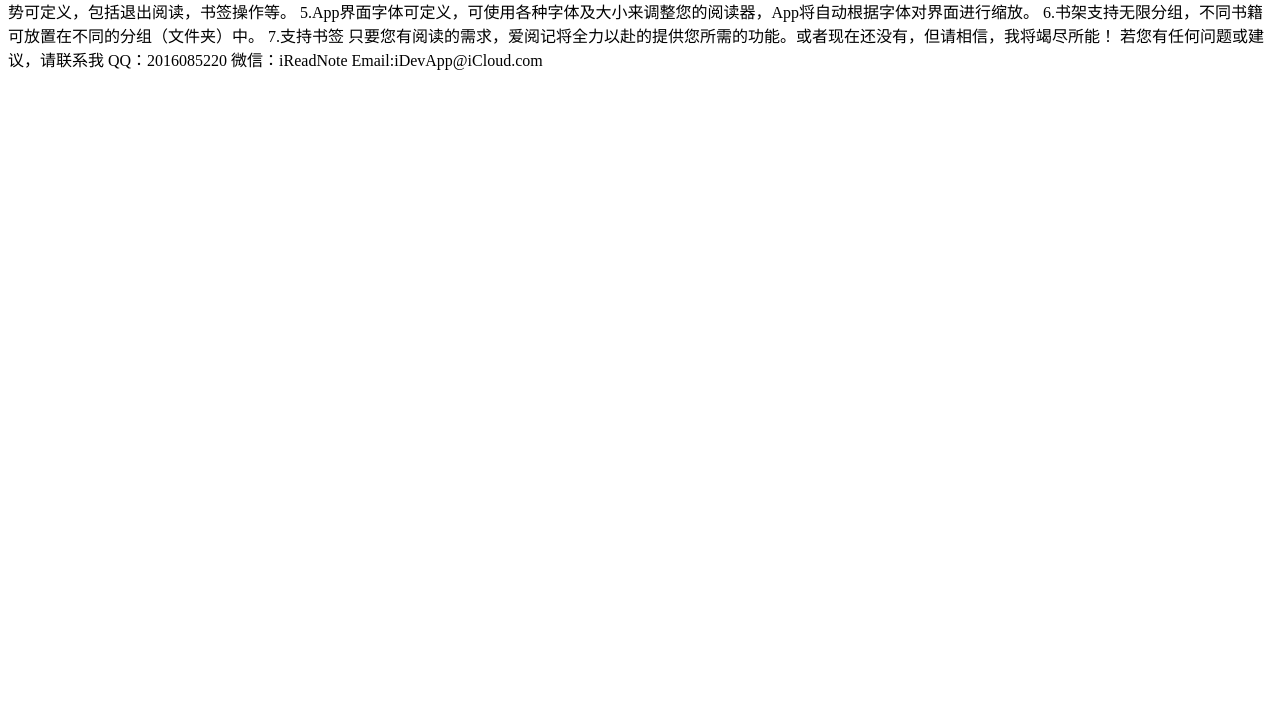
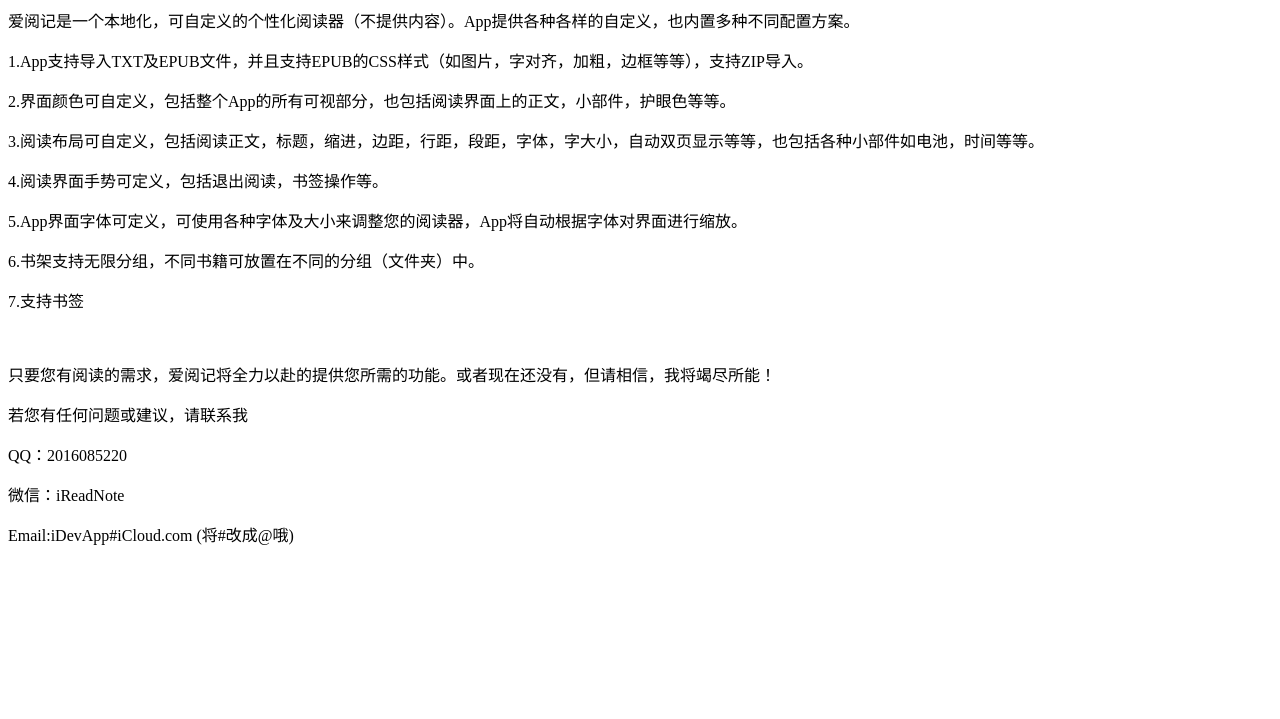
Before and after one commit to JxdDevApp/iReadNote, a plain HTML site: page support.html in a window 1280 px wide. Shown: the part 81-800 px from the top of the page. Drawn offline with Linux system fonts and the light colour scheme.

Commit message:
Update support.html

```diff
--- a/support.html
+++ b/support.html
@@ -1,25 +1,25 @@
+<!DOCTYPE html>
 <html>
-  <body>
-    <title>爱阅记</title>
-    Hi，这是爱阅记的技术支持页面
+<head>
+<meta charset="utf-8">
+<title>爱阅记（高度自定义阅读器）</title>
+</head>
+<body>
+    <h1>Hi，这是爱阅记的技术支持页面</h1>
+    <p>爱阅记是一个本地化，可自定义的个性化阅读器（不提供内容）。App提供各种各样的自定义，也内置多种不同配置方案。</p>
+    <p>1.App支持导入TXT及EPUB文件，并且支持EPUB的CSS样式（如图片，字对齐，加粗，边框等等），支持ZIP导入。</p>
+    <p>2.界面颜色可自定义，包括整个App的所有可视部分，也包括阅读界面上的正文，小部件，护眼色等等。</p>
+    <p>3.阅读布局可自定义，包括阅读正文，标题，缩进，边距，行距，段距，字体，字大小，自动双页显示等等，也包括各种小部件如电池，时间等等。</p>
+    <p>4.阅读界面手势可定义，包括退出阅读，书签操作等。</p>
+    <p>5.App界面字体可定义，可使用各种字体及大小来调整您的阅读器，App将自动根据字体对界面进行缩放。</p>
+    <p>6.书架支持无限分组，不同书籍可放置在不同的分组（文件夹）中。</p>
+    <p>7.支持书签</p>
+  <br>
+  <p>只要您有阅读的需求，爱阅记将全力以赴的提供您所需的功能。或者现在还没有，但请相信，我将竭尽所能！</p>
+  <p>若您有任何问题或建议，请联系我</p>
+  <p>QQ：2016085220</p>
+  <p>微信：iReadNote</p>
+  <p>Email:iDevApp#iCloud.com (将#改成@哦)</p>
 
-爱阅记是一个本地化，可自定义的个性化阅读器（不提供内容）。App提供各种各样的自定义，也内置多种不同配置方案。
-
-1.App支持导入TXT及EPUB文件，并且支持EPUB的CSS样式（如图片，字对齐，加粗，边框等等），支持ZIP导入。
-2.界面颜色可自定义，包括整个App的所有可视部分，也包括阅读界面上的正文，小部件，护眼色等等。
-3.阅读布局可自定义，包括阅读正文，标题，缩进，边距，行距，段距，字体，字大小，自动双页显示等等，也包括各种小部件如电池，时间等等。
-4.阅读界面手势可定义，包括退出阅读，书签操作等。
-5.App界面字体可定义，可使用各种字体及大小来调整您的阅读器，App将自动根据字体对界面进行缩放。
-6.书架支持无限分组，不同书籍可放置在不同的分组（文件夹）中。
-7.支持书签
-
-只要您有阅读的需求，爱阅记将全力以赴的提供您所需的功能。或者现在还没有，但请相信，我将竭尽所能！
-
-
-若您有任何问题或建议，请联系我
-QQ：2016085220
-微信：iReadNote
-Email:iDevApp@iCloud.com
-
-  </body>
+</body>
 </html>
```
